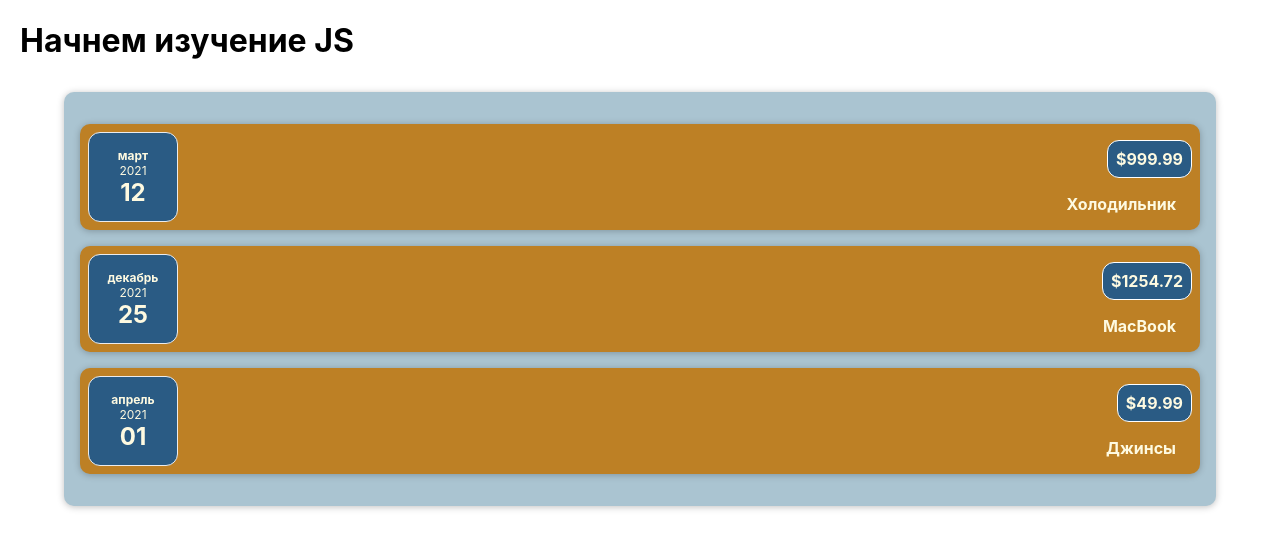
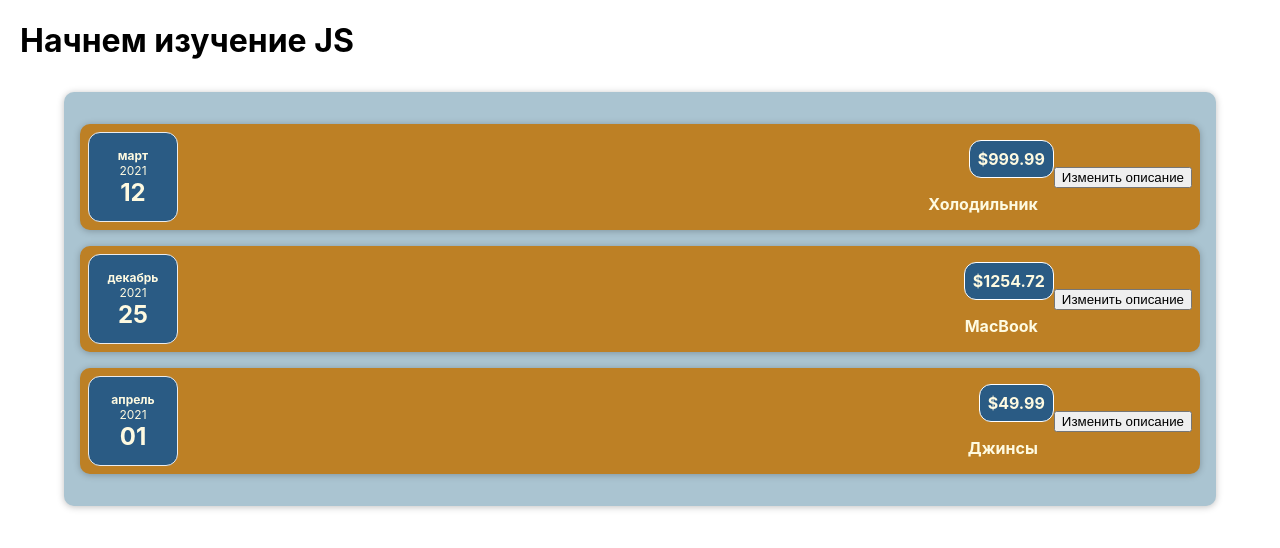
Before and after one commit to Anton-Osip/Cost-Accounting, a JavaScript app: page / in a window 1280 px wide. Shown: the top 548 px of the page. Built offline with nearby package versions, Linux system fonts and the light colour scheme.

Commit message:
32- -Прослушивание- Событий и Работа с Обработчиками Событий

```diff
--- a/src/components/Costs/CostItem.js
+++ b/src/components/Costs/CostItem.js
@@ -3,6 +3,11 @@ import CostDate from './CostDate'
 import './CostItem.css'
 
 const CostItem = props => {
+
+	const changeDescription = () => {
+		console.log('ghjk')
+	}
+
 	return (
 		<Card className='cost-item'>
 			<CostDate date={props.date} />
@@ -10,6 +15,7 @@ const CostItem = props => {
 				<h2>{props.description}</h2>
 				<div className='cost-item__price'>${props.amount}</div>
 			</div>
+			<button onClick={changeDescription}>Изменить описание</button>
 		</Card>
 	)
 }
```
